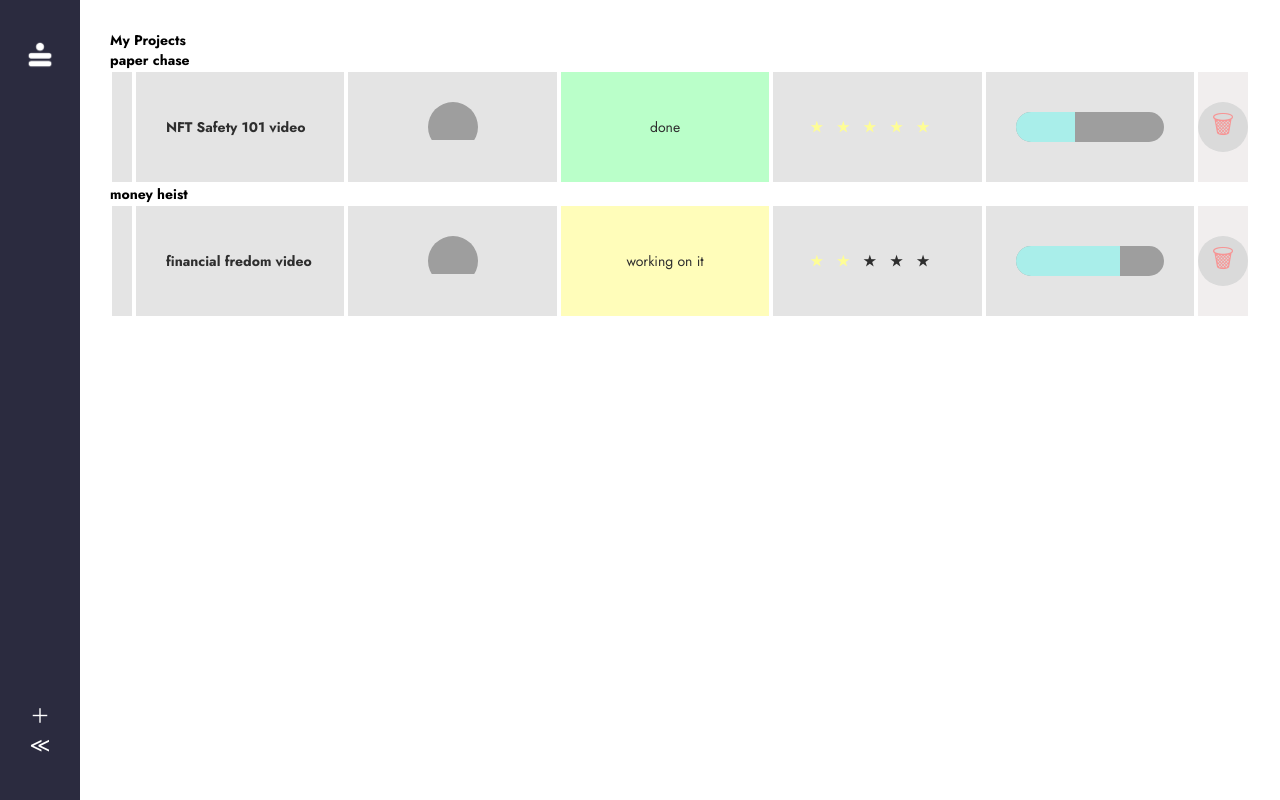
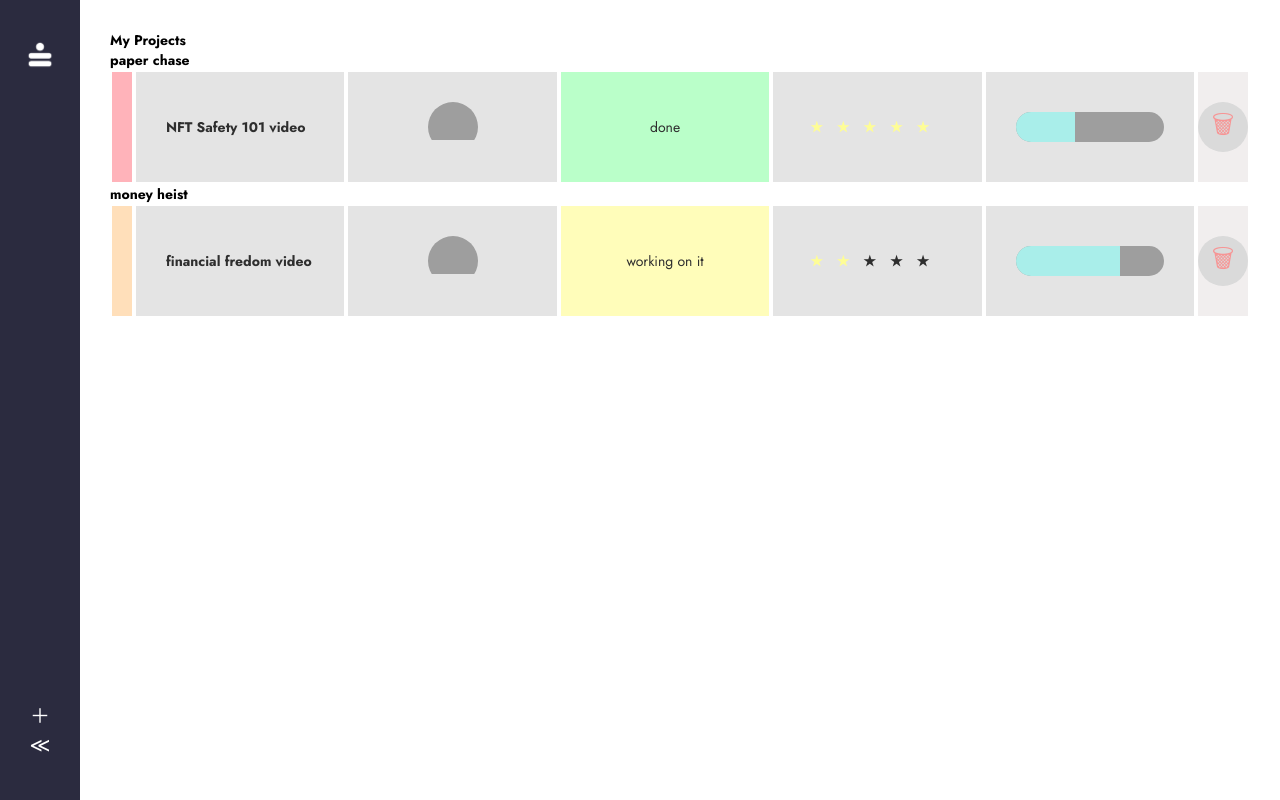
Before and after one commit to Skullomanic84/monday-crm-clone, a React (Create React App) app: page / in a window 1280 px wide. Built offline with nearby package versions, Linux system fonts and the light colour scheme; grey boxes are pictures that could not be loaded.

Commit message:
TicketCard.js
category color allocation styled and configured

```diff
--- a/src/components/TicketCard.js
+++ b/src/components/TicketCard.js
@@ -11,7 +11,7 @@
         <div className="ticket-card">
 
             <Link to={`/ticket/${ticket.documentId}`} id='link'>
-            <div className='ticket-color'></div>
+            <div className='ticket-color' style={{ backgroundColor: color}}></div>
                 <h3>{ticket.title}</h3>
                 <AvatarDisplay ticket={ticket}/>
                 <StatusDisplay status={ticket.status}/>
--- a/src/pages/Dashboard.js
+++ b/src/pages/Dashboard.js
@@ -31,6 +31,14 @@
 
     ]
 
+    const colors = [
+      'rgb(255,179,186)',
+      'rgb(255,223,186)',
+      'rgb(255,255,186)',
+      'rgb(186,255,201)',
+      'rgb(186,225,255)',
+    ]
+
     const uniqueCategories = [
         ...new Set(tickets?.map(({ category }) => category))
     ]
@@ -47,7 +55,7 @@
                   .map((filteredTicket, _index) => (
                     <TicketCard
                       id={_index}
-                      color={filteredTicket.color}
+                      color={colors[categoryIndex] || colors[0]}
                       ticket={filteredTicket}
                     />
                   ))}
```
